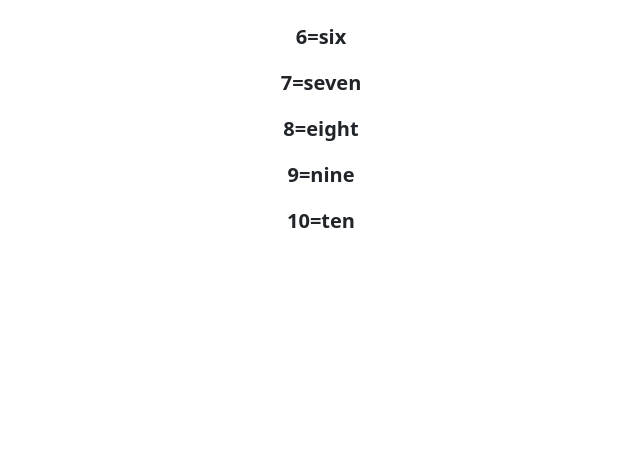
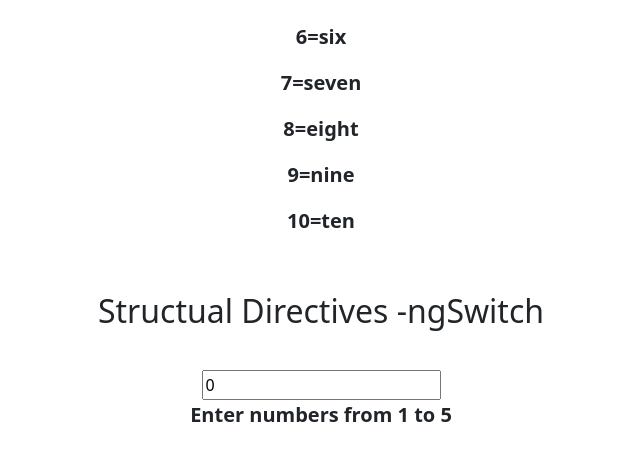
Before and after one commit to Ishini-Edirisinghe/Angular-practices, an Angular app: page / in a window 1280 px wide. Shown: the part 636-1096 px from the top of the page, without its empty margins (319-959 px from the left). Built offline with nearby package versions, Linux system fonts and the light colour scheme.

Commit message:
directives -ngSwitch

```diff
--- a/src/app/app.component.html
+++ b/src/app/app.component.html
@@ -27,7 +27,23 @@
             <p *ngFor="let number of numbers;let i =index">{{i+1}}={{number}}</p>
         </div>
     </div>
+    <h2>Structual Directives -ngSwitch</h2>
+    <div class="row">
+        <div class="col-md-12">
+            <input type="number" name="luckynumber" [(ngModel)]="luckyNumber">
+        </div>
+        <div class="col-md-12" [ngSwitch]="luckyNumber">
+            <p *ngSwitchCase="1">Strong</p>
+            <p *ngSwitchCase="2">Weak</p>
+            <p *ngSwitchCase="3">Inteligent</p>
+            <p *ngSwitchCase="4">Fool</p>
+            <p *ngSwitchCase="5">Brave</p>
+            <p *ngSwitchDefault>Enter numbers from 1 to 5</p>
 
+
+
+        </div>
+    </div>
 
 </div>
 <!-- * * * * * * * * * * * * * * * * * * * * * * * * * * * * * * * * -->
--- a/src/app/app.component.ts
+++ b/src/app/app.component.ts
@@ -32,6 +32,7 @@ export class AppComponent {
     'nine',
     'ten'
   ];
+  luckyNumber=0;
 
   isApproved=false;
 
```
